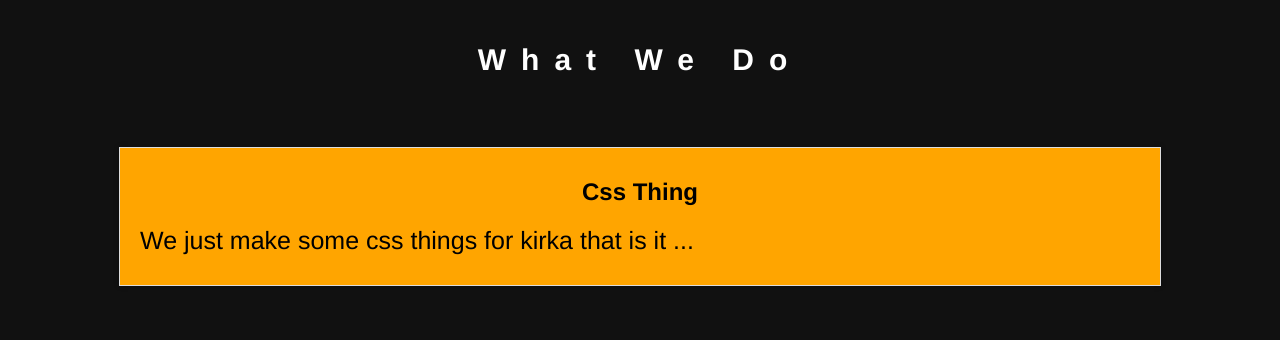
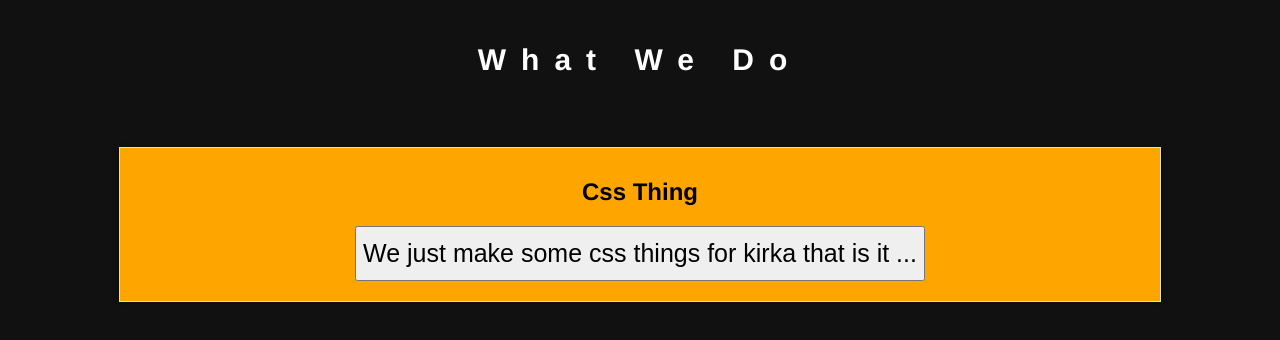
Before and after one commit to TTVPoopooumgood/Kirka-css, a plain HTML site: page Index.html in a window 1280 px wide. Shown: the part 160-500 px from the top of the page. Drawn offline with Linux system fonts and the light colour scheme.

Commit message:
Update Index.html

```diff
--- a/Index.html
+++ b/Index.html
@@ -36,9 +36,9 @@
           <h2>Css Thing</h2>
         <div class="img">
           </div>
-          <p>
+        <Button> <p>
               We just make some css things for kirka that is it ...
-           </p>
+           </p> </Button>
         </div>
 
 </body>
```
